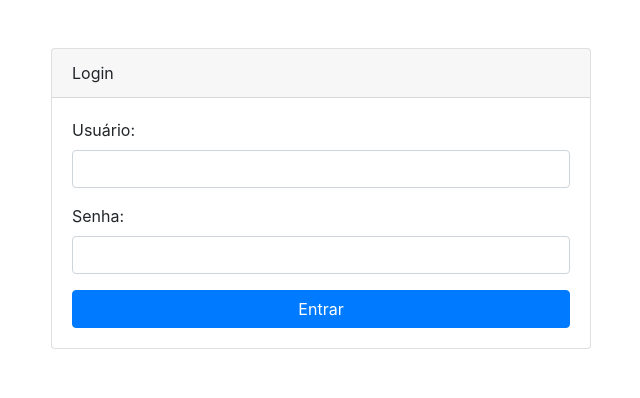
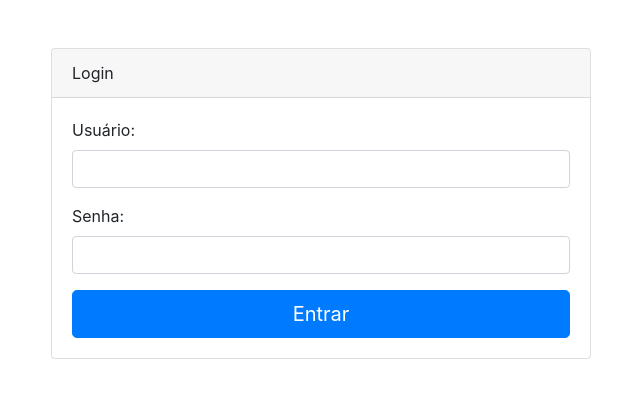
Before and after one commit to ojoues/carteira_estudantil, a PHP site: page /login in a window 1280 px wide. Shown: the top 398 px of the page, without its empty margins (319-959 px from the left). Run offline with PHP 8.4, Linux system fonts and the light colour scheme; some libraries are stand-ins or nearby versions.

Commit message:
Update login.php

```diff
--- a/login.php
+++ b/login.php
@@ -35,7 +35,7 @@ session_start();
                                 <label for="senha">Senha:</label>
                                 <input type="password" class="form-control" name="senha" required>
                             </div>
-                            <button type="submit" name="btnLogin" class="btn btn-primary btn-block" value="Acessar">Entrar</button>
+                            <button type="submit" name="btnLogin" class="btn btn-primary btn-lg btn-block" value="Acessar">Entrar</button>
                         </form>
                     </div>
                 </div>
```
